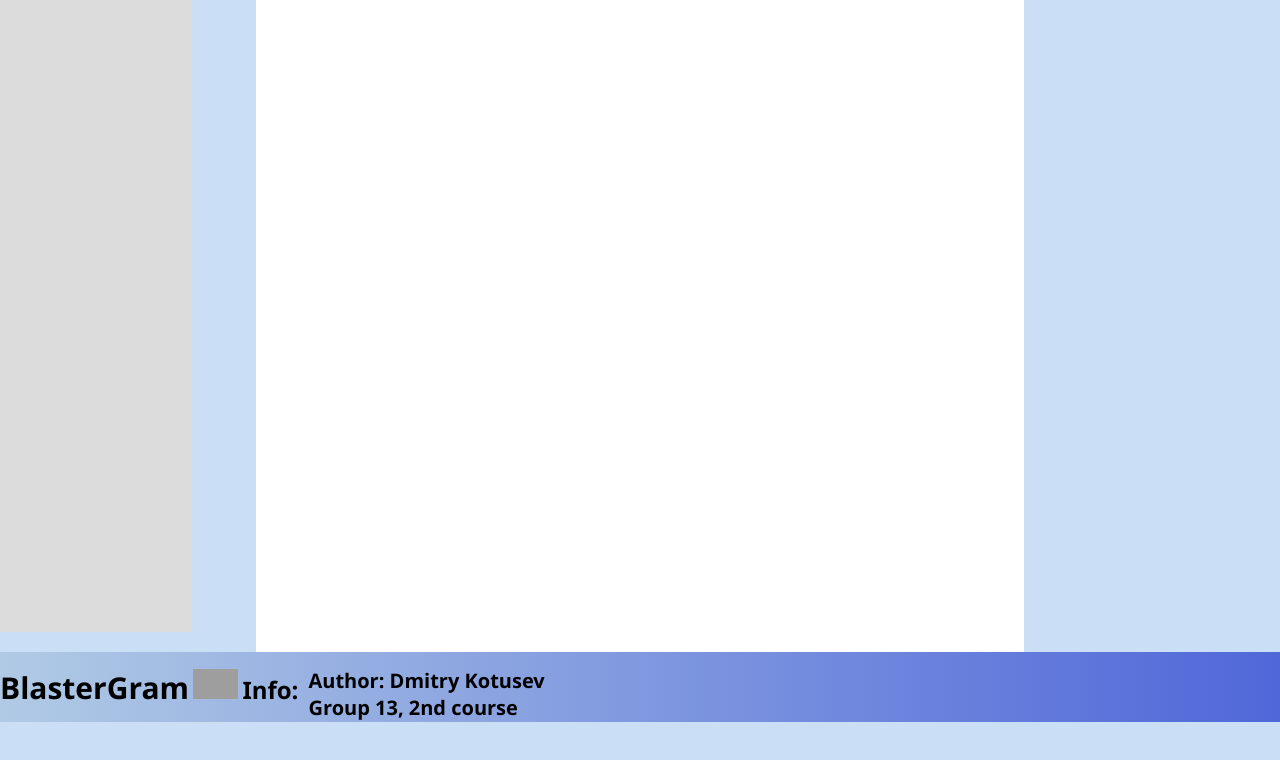
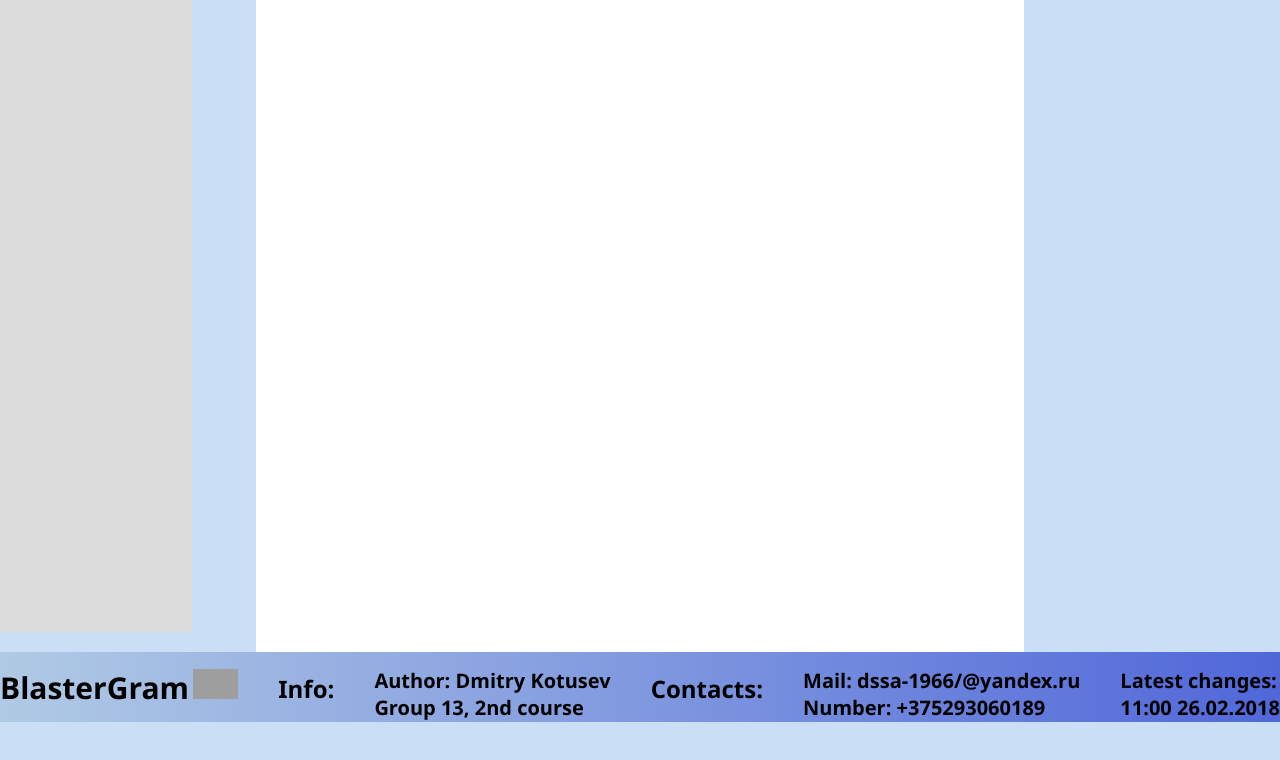
Before and after one commit to DmitryKotusev/BlastRepository, a plain HTML site: page UI/index.html in a window 1280 px wide. Shown: the part 78-838 px from the top of the page. Drawn offline with Linux system fonts and the light colour scheme; grey boxes are pictures that could not be loaded.

Commit message:
Finished footer

```diff
--- a/UI/css/styles.css
+++ b/UI/css/styles.css
@@ -70,10 +70,14 @@ footer {
     display: flex;
     margin-top: 15px;
     margin-bottom: 15px;
-
+    justify-content: space-between;
 }
 .base {
     margin-left: 10px;
+}
+.base2 {
+    margin-left: 10px;
+    margin-top: 5px;
 }
 .post {
     display: flex;
--- a/UI/index.html
+++ b/UI/index.html
@@ -14,8 +14,8 @@
             <p>User123456</p>
         </div>
         <div class="headeralign">
-            <button>Exit</button>
-            <button>Add photo</button>
+            <button type="button">Exit</button>
+            <button type="button">Add photo</button>
         </div>
     </header>
     <div id="filter"></div>
@@ -25,11 +25,22 @@
                 <div>
                     <strong style="font-size: 30px;">BlasterGram</strong>
                     <img src="../ImagesAndIcons/BlackBlasterD1.png" width="45" height="30" alt="BlasterEmblem">
+                </div>
+                <div class="base2">
                     <strong style="font-size: 24px;">Info:</strong>
                 </div>
                 <div class="base">
                     <strong style="font-size: 20px;">Author: Dmitry Kotusev<br>Group 13, 2nd course</strong>
                 </div>
+                <div class="base2">
+                        <strong style="font-size: 24px;">Contacts:</strong>
+                </div>
+                <div class="base">
+                    <strong style="font-size: 20px;">Mail: dssa-1966/@yandex.ru<br>Number: +375293060189</strong>
+                </div>
+                <div class="base">
+                    <strong style="font-size: 20px;">Latest changes:<br> <output>11:00 26.02.2018</output> </strong>
+                </div>
         </div>
     </footer>
 </body>
```
